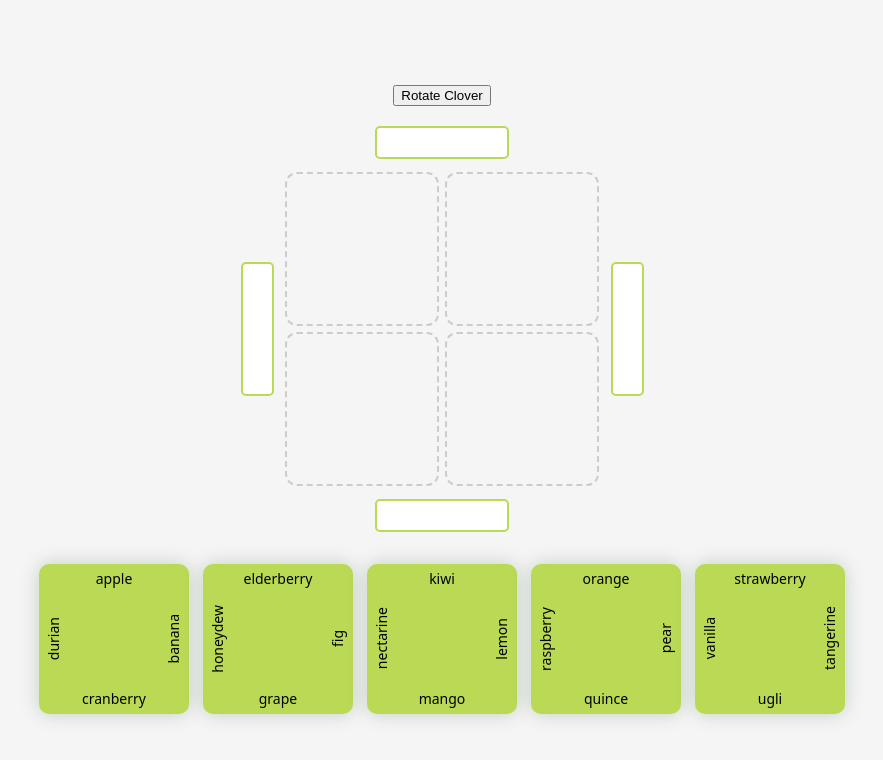
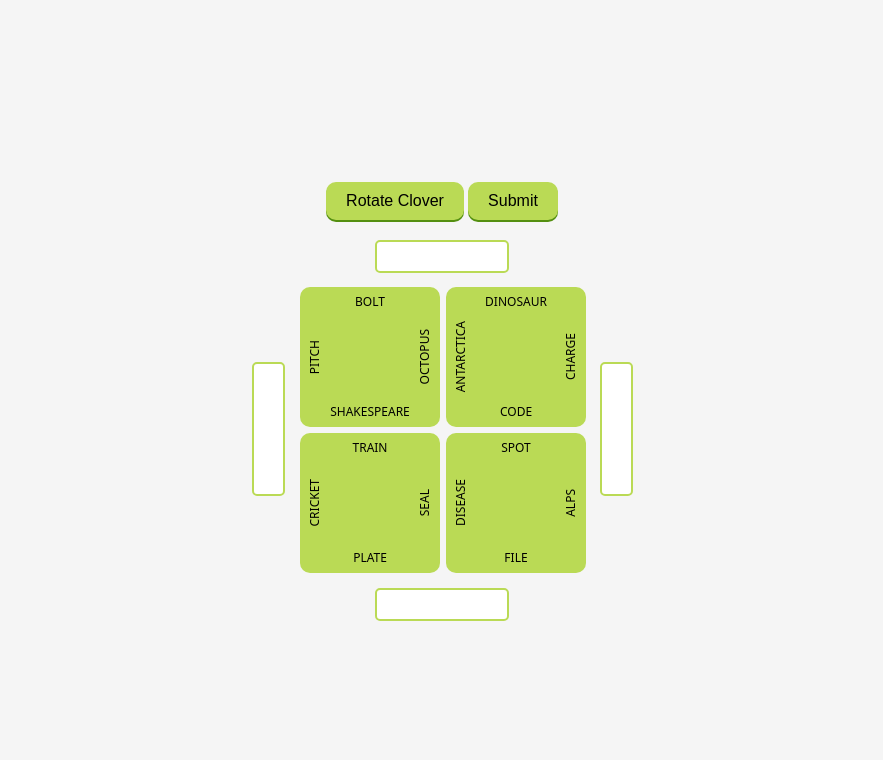
Before and after one commit to poofytoo/sooo-clover, a Next.js app: page / in a window 1280 px wide. Shown: the top 760 px of the page, without its empty margins (198-1081 px from the left). Built offline with nearby package versions, Linux system fonts and the light colour scheme.

Commit message:
animations, starting words, and more

```diff
--- a/app/globals.css
+++ b/app/globals.css
@@ -1,11 +1,39 @@
 body {
   --clover-size: 320px;
-  --leaf-size: 150px;
+  --leaf-size: 140px;
   --round: 10px;
   --text-height: 30px;
 
   --leaf-color: #bada55;
+  --leaf-color-dark: #b1d04e;
   --accent-color: #548f10;
+  --white: white;
+  --black: black;
 
-  font-family: system-ui, -apple-system, BlinkMacSystemFont, 'Segoe UI', Roboto, Oxygen, Ubuntu, Cantarell, 'Open Sans', 'Helvetica Neue', sans-serif;
+  --font: system-ui, -apple-system, BlinkMacSystemFont, 'Segoe UI', Roboto, Oxygen, Ubuntu, Cantarell, 'Open Sans', 'Helvetica Neue', sans-serif;
+
+  font-family: var(--font);
 }
+
+* {
+  -webkit-touch-callout: none;
+  -webkit-user-drag: none;
+  -webkit-user-modify: none;
+  -webkit-highlight: none;
+}
+
+button {
+  background-color: var(--leaf-color);
+  font-size: 16px;
+  padding: 10px 20px;
+  color: var(--black);
+  border-radius: var(--round);
+  border: 0;
+  outline: 0;
+  box-shadow: 0 2px 0 var(--accent-color);
+}
+
+button:hover {
+  cursor: pointer;
+  background-color: var(--leaf-color-dark);
+}
--- a/app/page.tsx
+++ b/app/page.tsx
@@ -1,8 +1,71 @@
+'use client'
+
 import { Clover } from '@/components/Clover'
 import styles from './page.module.css'
+import { useEffect, useState } from 'react';
+import { CloverState } from '@/types';
+import { wordList } from '@/constants';
+
+export type GameState = "CLUING" | "GUESSING" | "REVEALED";
+
+
+const TESTING_STATE = {
+  entries: [...Array(4)].map(() => ''),
+  rotation: 0,
+  leaves: [
+    { id: 1, words: ['apple', 'banana', 'cranberry', 'durian'], rotation: 0, position: 4 },
+    { id: 2, words: ['elderberry', 'fig', 'grape', 'honeydew'], rotation: 0, position: 5 },
+    { id: 3, words: ['kiwi', 'lemon', 'mango', 'nectarine'], rotation: 0, position: 6 },
+    { id: 4, words: ['orange', 'pear', 'quince', 'raspberry'], rotation: 0, position: 7 },
+    { id: 5, words: ['strawberry', 'tangerine', 'ugli', 'vanilla'], rotation: 0, position: 8 },
+  ]
+}
+
+const startingLocations = [
+  0, 1, 2, 3, 8
+]
+
+const newGame = () => {
+
+  // get 20 random words from the word list, and ensure they are unique. put them in positions 0, 1, 2, 3, 8.
+  const words = [...wordList].sort(() => Math.random() - 0.5).slice(0, 20);
+  const leaves = startingLocations.map((location, key) => {
+    return {
+      id: key + 1,
+      words: words.slice(key * 4, (key + 1) * 4),
+      rotation: 0,
+      position: location
+    }
+  });
+  return {
+    entries: [...Array(4)].map(() => ''),
+    rotation: 0,
+    leaves
+  }
+}
+
+const blankGame = () => ({
+  entries: [...Array(4)].map(() => ''),
+  rotation: 0,
+  leaves: startingLocations.map((location) => {
+    return { id: 0, words: [], rotation: 0, position: location }
+  })
+});
 
 export default function Home() {
+  const [cloverState, setCloverState] = useState<CloverState>(blankGame());
+  const [gameState, setGameState] = useState<GameState>("CLUING");
+
+  useEffect(() => {
+    setCloverState(newGame());
+  }, []);
+
   return <div className={styles.main}>
-    <Clover />
+    <Clover
+      cloverState={cloverState}
+      setCloverState={setCloverState}
+      gameState={gameState}
+      setGameState={setGameState}
+    />
   </div>
 }
--- a/components/Clover/Clover.module.css
+++ b/components/Clover/Clover.module.css
@@ -7,12 +7,14 @@
   display: flex;
   flex-direction: column;
   align-items: center;
+  position: relative;
 }
 
 .cloverContainer {
   display: grid;
-  gap: 10px;
-  grid-template-columns: 30px var(--clover-size) 30px;
+  gap: 15px;
+  grid-template-columns: 30px calc(var(--leaf-size) * 2 + 8px) 30px;
+  grid-template-rows: 30px calc(var(--leaf-size) * 2 + 8px) 30px;
   text-align: center;
 }
 
@@ -26,12 +28,15 @@
 }
 
 .leavesContainer {
-  height: var(--clover-size);
-  width: var(--clover-size);;
+  height: var(--leaf-size);
+  width: var(--leaf-size);
   display: grid;
+  gap: 2px;
   grid-template-columns: 1fr 1fr;
   align-items: center;
   justify-items: center;
+  user-select: none;
+  -webkit-user-select: none;
 }
 
 .leafContainer {
@@ -45,8 +50,6 @@
 }
 
 .verticalText {
-  height: var(--clover-size);;
-  width: 30px;
   display: flex;
   align-items: center;
   justify-content: center;
@@ -58,10 +61,6 @@
   gap: 10px;
 }
 
-.centerContainer {
-  position: relative;
-}
-
 .leavesContainer {
   position: absolute;
   z-index: 1;
@@ -70,6 +69,7 @@
 }
 
 .iconContainer {
+  pointer-events: none;
   position: absolute;
   z-index: 4;
   left: 50%;
@@ -85,3 +85,7 @@
   transform: translate(-50%, -50%) rotate(30deg);
   transform-origin: center center;
 }
+
+.noModify {
+  pointer-events: none;
+}
--- a/components/Clover/Clover.tsx
+++ b/components/Clover/Clover.tsx
@@ -12,34 +12,21 @@ import { LeafPlaceholder } from '../LeafPlaceholder';
 
 import { DndContext, PointerSensor, useSensor, useSensors } from '@dnd-kit/core';
 import { CwIcon } from '@/icons/Rotate';
+import { CloverState } from '@/types';
+import { GameState } from '@/app/page';
 
-
-interface LeafState {
-  words: string[];
-  rotation: number;
-  position: number;
-  id: number;
-}
-
-interface CloverState {
-  entries: string[];
-  rotation: number;
-  leaves: LeafState[];
-}
-
-export const Clover = () => {
+export const Clover = ({
+  cloverState,
+  setCloverState,
+  gameState,
+  setGameState
+}: {
+  cloverState: CloverState,
+  setCloverState: (state: CloverState) => void
+  gameState: GameState,
+  setGameState: (state: GameState) => void
+}) => {
   const [showIcon, setShowIcon] = useState(false);
-  const [gameState, setGameState] = useState<CloverState>({
-    entries: [...Array(4)].map(() => ''),
-    rotation: 0,
-    leaves: [
-      { id: 1, words: ['apple', 'banana', 'cranberry', 'durian'], rotation: 0, position: 4 },
-      { id: 2, words: ['elderberry', 'fig', 'grape', 'honeydew'], rotation: 0, position: 5 },
-      { id: 3, words: ['kiwi', 'lemon', 'mango', 'nectarine'], rotation: 0, position: 6 },
-      { id: 4, words: ['orange', 'pear', 'quince', 'raspberry'], rotation: 0, position: 7 },
-      { id: 5, words: ['strawberry', 'tangerine', 'ugli', 'vanilla'], rotation: 0, position: 8 },
-    ]
-  });
 
   const handleDragEnd = (event: any) => {
     const { active, over } = event;
@@ -47,20 +34,20 @@ export const Clover = () => {
       return;
     }
 
-    const leafIndex = gameState.leaves.findIndex((_, key) => {
+    const leafIndex = cloverState.leaves.findIndex((_, key) => {
       return key + 1 === active.id
     });
 
     const newPosition = parseInt(over.id.replace('spot', ''));
 
     // check to see if there's a leaf already in the new position
-    const existingLeafAtNewPosition = gameState.leaves.find(leaf => leaf.position === newPosition);
+    const existingLeafAtNewPosition = cloverState.leaves.find(leaf => leaf.position === newPosition);
 
     // get old position of leaf
-    const removedFromPosition = gameState.leaves[leafIndex].position;
+    const removedFromPosition = cloverState.leaves[leafIndex].position;
 
 
-    const newLeaves = [...gameState.leaves];
+    const newLeaves = [...cloverState.leaves];
     newLeaves[leafIndex].position = newPosition;
 
     if (existingLeafAtNewPosition) {
@@ -69,39 +56,38 @@ export const Clover = () => {
 
     // because when it's dragged into the gamestate, the gamestate may have a rotation, and it's suddenly applied to the leaf. trick is to subtract the rotation from the leaf's rotation such that the leaf's rotation doesn't look like it's changing when being dragged in. However, do this ONLY if the leaf started in the leaf bank.
     if (removedFromPosition >= 4) {
-      newLeaves[leafIndex].rotation = (newLeaves[leafIndex].rotation - gameState.rotation + 4) % 4;
+      newLeaves[leafIndex].rotation = (newLeaves[leafIndex].rotation - cloverState.rotation + 4) % 4;
     }
 
-    // converself if it's dragged from the clover back to the leaf bank, add the rotation back
     if (newPosition >= 4) {
-      newLeaves[leafIndex].rotation = (newLeaves[leafIndex].rotation + gameState.rotation) % 4;
+      newLeaves[leafIndex].rotation = (newLeaves[leafIndex].rotation + cloverState.rotation) % 4;
     }
 
-    setGameState({
-      ...gameState,
+    setCloverState({
+      ...cloverState,
       leaves: newLeaves
     });
   }
 
   const getEntryValue = (index: number) => {
-    return gameState.entries[(index + gameState.rotation) % 4];
+    return cloverState.entries[(index + cloverState.rotation) % 4];
   }
 
   const setEntryValue = (index: number, value: string) => {
-    const entries = [...gameState.entries];
-    entries[(index + gameState.rotation) % 4] = value;
-    setGameState({
-      ...gameState,
+    const entries = [...cloverState.entries];
+    entries[(index + cloverState.rotation) % 4] = value;
+    setCloverState({
+      ...cloverState,
       entries: entries
     });
   }
 
   const getWordsPosition = (leafId: number, words: string[]) => {
-    const leaf = gameState.leaves.find(leaf => leaf.id === leafId);
+    const leaf = cloverState.leaves.find(leaf => leaf.id === leafId);
     if (!leaf) {
       return [];
     }
-    const rotation = (leaf.rotation + (leaf.position <= 3 ? gameState.rotation : 0)) % 4;
+    const rotation = (leaf.rotation + (leaf.position <= 3 ? cloverState.rotation : 0)) % 4;
     return words.map((_, index) => {
       return words[(index + rotation) % 4];
     });
@@ -110,11 +96,11 @@ export const Clover = () => {
   const rotateLeaf = (id: number) => {
     return (direction: number) => {
       return () => {
-        const newLeaves = [...gameState.leaves];
-        const leafIndex = gameState.leaves.findIndex(leaf => leaf.id === id);
+        const newLeaves = [...cloverState.leaves];
+        const leafIndex = cloverState.leaves.findIndex(leaf => leaf.id === id);
         newLeaves[leafIndex].rotation = (newLeaves[leafIndex].rotation + direction) % 4;
-        setGameState({
-          ...gameState,
+        setCloverState({
+          ...cloverState,
           leaves: newLeaves
         });
       }
@@ -140,20 +126,40 @@ export const Clover = () => {
         setShowIcon(true);
         setTimeout(() => {
           setShowIcon(false);
-          setGameState({
-            ...gameState,
-            rotation: (gameState.rotation + 3) % 4
+          setCloverState({
+            ...cloverState,
+            rotation: (cloverState.rotation + 3) % 4
           })
         }, 100);
       }}
-      >Rotate Clover</button>
+      >Rotate Clover</button>{" "}
+      {gameState === "CLUING" && <button onClick={() => {
+        setGameState("GUESSING");
+        const newCloverState = { ...cloverState };
+        // randomize rotations and place into positions 4 through 8 inclusive. use each position exactly once.
+        const positions = [4, 5, 6, 7, 8];
+        newCloverState.leaves.forEach(leaf => {
+          const newPosition = positions.splice(Math.floor(Math.random() * positions.length), 1)[0];
+          leaf.position = newPosition;
+          leaf.rotation = Math.floor(Math.random() * 4);
+        });
+      }}>
+        Submit
+      </button>}
+      {gameState === "GUESSING" && <button onClick={
+        () => {
+          setGameState("REVEALED");
+        }}
+      >Guess!</button>}
     </div>
     <div className={styles.centerContainer}>
       <div className={cx(styles.cloverContainer, {
-        [styles.rotationAnimation]: showIcon
+        [styles.rotationAnimation]: showIcon,
       })}>
         <div></div>
         <div><TextInput
+          tabIndex={1}
+          canEdit={gameState === "CLUING"}
           value={getEntryValue(0)}
           setValue={(value) => {
             setEntryValue(0, value);
@@ -161,16 +167,20 @@ export const Clover = () => {
         /></div>
         <div></div>
         <div className={cx(styles.ccw, styles.verticalText)}><TextInput
+          canEdit={gameState === "CLUING"}
+          tabIndex={4}
           value={getEntryValue(3)}
           setValue={(value) => {
             setEntryValue(3, value);
           }}
         /></div>
         <div className={styles.centerContainer}>
-          <div className={styles.leavesContainer}>
+          <div className={cx(styles.leavesContainer, {
+            [styles.noModify]: gameState === "CLUING"
+          })}>
             {[0, 1, 3, 2].map((i) => {
-              const key = (i + gameState.rotation) % 4;
-              const childLeaf = gameState.leaves.find(leaf => leaf.position === key);
+              const key = (i + cloverState.rotation) % 4;
+              const childLeaf = cloverState.leaves.find(leaf => leaf.position === key);
               return <div className={styles.leafContainer} key={key}>
                 <LeafPlaceholder id={"spot" + key} >
                   {
@@ -192,6 +202,8 @@ export const Clover = () => {
           </div>
         </div>
         <div className={cx(styles.cw, styles.verticalText)}><TextInput
+          canEdit={gameState === "CLUING"}
+          tabIndex={2}
           value={getEntryValue(1)}
           setValue={(value) => {
             setEntryValue(1, value);
@@ -200,6 +212,8 @@ export const Clover = () => {
         <div></div>
         <div>
           <TextInput
+            canEdit={gameState === "CLUING"}
+            tabIndex={3}
             value={getEntryValue(2)}
             setValue={(value) => {
               setEntryValue(2, value);
@@ -207,9 +221,9 @@ export const Clover = () => {
           /></div>
         <div></div>
       </div>
-      <div className={styles.leafBank}>
+      {gameState !== "CLUING" && <div className={styles.leafBank}>
         {[...Array(5)].map((_, key) => {
-          const childLeaf = gameState.leaves.find(leaf => leaf.position === key + 4);
+          const childLeaf = cloverState.leaves.find(leaf => leaf.position === key + 4);
           return <LeafPlaceholder key={key} id={"spot" + (key + 4)}>
             {
               childLeaf ? <Leaf
@@ -221,7 +235,7 @@ export const Clover = () => {
           </LeafPlaceholder>
         }
         )}
-      </div>
+      </div>}
     </div>
   </DndContext >
 }
--- a/components/Leaf/Leaf.module.css
+++ b/components/Leaf/Leaf.module.css
@@ -8,10 +8,9 @@
   width: var(--leaf-size);
   position: relative;
   background-color: var(--leaf-color);
-  font-size: 14px;
+  font-size: 12px;
   white-space: nowrap;
   border-radius: var(--round);
-  box-shadow: 0 0 20px rgba(7, 59, 12, 0.2);
 }
 
 .rotationAnimation {
@@ -32,6 +31,7 @@
 .bottom {
   grid-column: 2 / span 1;
   user-select: none;
+  -webkit-user-select: none;
 }
 
 .top {
@@ -45,6 +45,7 @@
 .right,
 .left {
   user-select: none;
+  -webkit-user-select: none;
   writing-mode: vertical-lr;
   transform: rotate(180deg);
   grid-row: 2 / span 1;
@@ -96,11 +97,9 @@
 .showIconCw {
   opacity: 1 !important;
   transition: 0s opacity;
-  transform: rotate(20deg);
 }
 
 .showIconCcw {
   opacity: 1 !important;
   transition: 0s opacity;
-  transform: rotate(-20deg) scaleX(-1);
 }
--- a/components/Leaf/Leaf.tsx
+++ b/components/Leaf/Leaf.tsx
@@ -50,6 +50,7 @@ const Leaf: React.FC<LeafProps> = ({ words, id, onClick }) => {
       }}
       {...listeners}
       {...attributes}
+      tabIndex={-1}
     >
       <div className={styles.top}>{words[0]}</div>
       <div className={styles.right}>{words[1]}</div>
--- a/components/LeafPlaceholder/LeafPlaceholder.module.css
+++ b/components/LeafPlaceholder/LeafPlaceholder.module.css
@@ -3,6 +3,8 @@
   height: var(--leaf-size);
   border: 2px solid transparent;
   border-radius: calc(var(--round) + 2px);
+  user-select: none;
+  -webkit-user-select: none;
 }
 
 .noLeaf {
--- a/components/TextInput/TextInput.module.css
+++ b/components/TextInput/TextInput.module.css
@@ -6,9 +6,14 @@
   outline: none;
   font-size: 14px;
   border: 2px solid var(--leaf-color);
-  font-family: system-ui, -apple-system, BlinkMacSystemFont, 'Segoe UI', Roboto, Oxygen, Ubuntu, Cantarell, 'Open Sans', 'Helvetica Neue', sans-serif;
+  font-family: var(--font);
 }
 
 .textInput:focus {
   border: 2px solid var(--accent-color);
 }
+
+.textInput:disabled {
+  border: 0;
+  background-color: var(--white);
+}
--- /dev/null
+++ b/types.ts
@@ -0,0 +1,12 @@
+export interface LeafState {
+  words: string[];
+  rotation: number;
+  position: number;
+  id: number;
+}
+
+export interface CloverState {
+  entries: string[];
+  rotation: number;
+  leaves: LeafState[];
+}
```
Also changed, not shown: components/TextInput/TextInput.tsx (+18 -6 lines).
